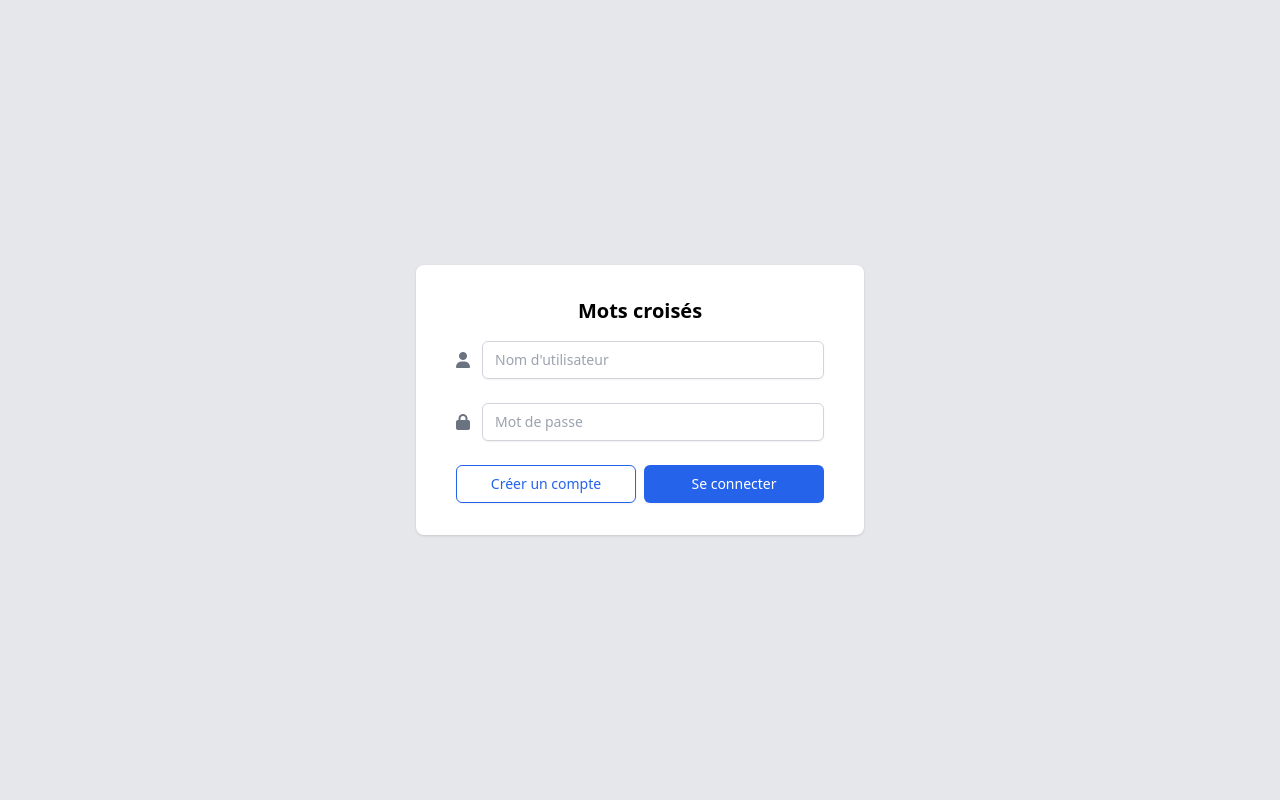
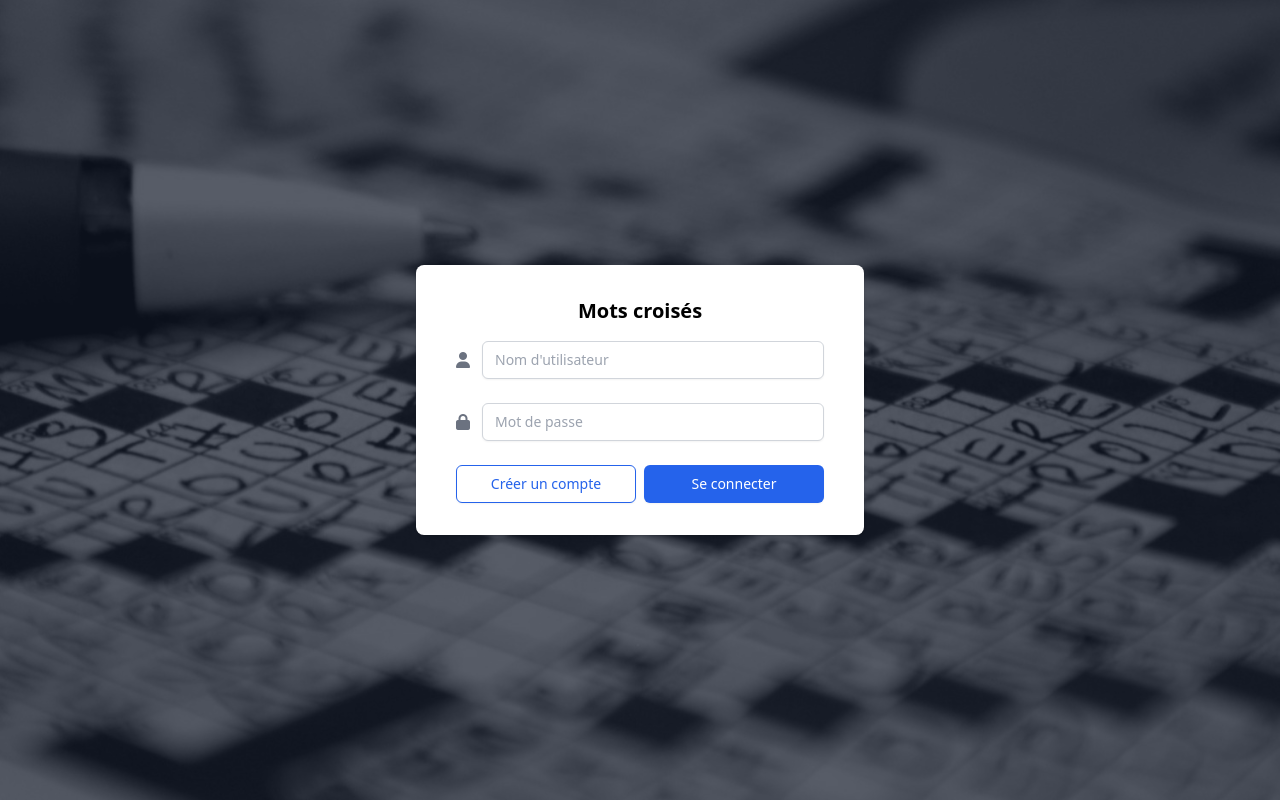
Before and after one commit to nbert71/mots-croises-front, a Svelte app: page / in a window 1280 px wide. Built offline with nearby package versions, Linux system fonts and the light colour scheme.

Commit message:
change image background login & register

```diff
--- a/src/routes/Login.svelte
+++ b/src/routes/Login.svelte
@@ -1,4 +1,9 @@
-<div class="flex h-screen min-w-full bg-gray-200 flex-col justify-center py-12 sm:px-6 lg:px-8">
+<div aria-hidden="true" class="absolute inset-0 overflow-hidden -z-10">
+    <img src="wallpaper.jpg" alt="" class="h-full w-full object-cover object-center">
+    <div aria-hidden="true" class="absolute inset-0 bg-gray-900 opacity-70"></div>
+</div>
+
+<div class="flex h-screen min-w-full flex-col justify-center py-12 sm:px-6 lg:px-8">
     <div class="sm:mx-auto sm:w-full sm:max-w-md">
         <div class="bg-white py-8 px-4 shadow sm:rounded-lg sm:px-10">
             <h1 class="font-bold mb-4 text-center text-xl">Mots croisés</h1>
--- a/src/routes/Register.svelte
+++ b/src/routes/Register.svelte
@@ -1,4 +1,9 @@
-<div class="flex h-screen min-w-full bg-gray-200 flex-col justify-center py-12 sm:px-6 lg:px-8">
+<div aria-hidden="true" class="absolute inset-0 overflow-hidden -z-10">
+    <img src="wallpaper.jpg" alt="" class="h-full w-full object-cover object-center">
+    <div aria-hidden="true" class="absolute inset-0 bg-gray-900 opacity-70"></div>
+</div>
+
+<div class="flex h-screen min-w-full flex-col justify-center py-12 sm:px-6 lg:px-8">
     <div class="sm:mx-auto sm:w-full sm:max-w-md">
         <div class="bg-white py-8 px-4 shadow sm:rounded-lg sm:px-10">
             <h1 class="font-bold mb-4 text-center text-xl">Mots croisés</h1>
```
